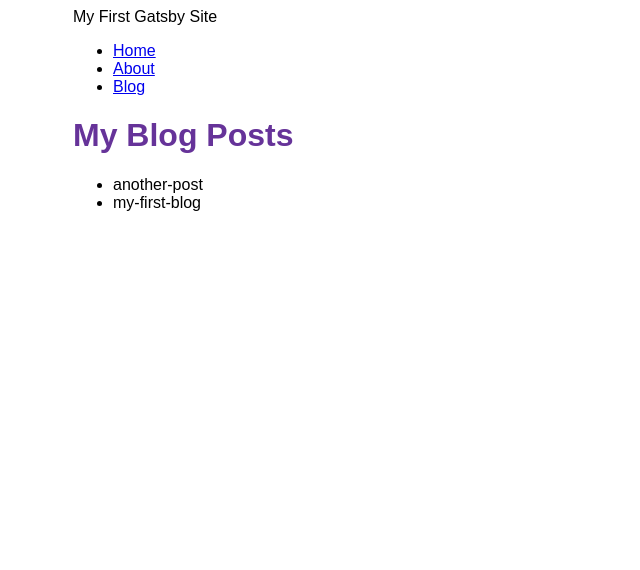
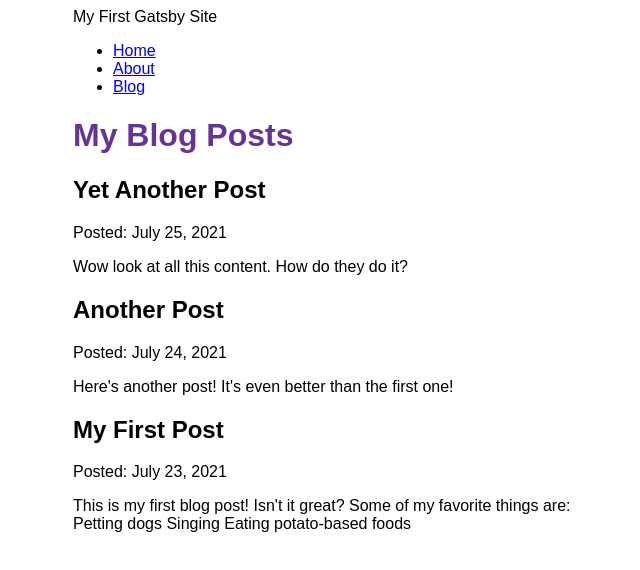
Before and after one commit to gukazma/gukazma.github.io, a Gatsby site: page /blog in a window 1280 px wide. Shown: the whole page, without its empty margins (317-957 px from the left). Built offline with nearby package versions, Linux system fonts and the light colour scheme; Gatsby itself is replaced by a stand-in of ours.

Commit message:
✨ feat: transform

```diff
--- a/blog/another-post.mdx
+++ b/blog/another-post.mdx
@@ -0,0 +1,7 @@
+---
+title: "Another Post"
+date: "2021-07-24"
+slug: "another-post"
+---
+
+Here's another post! It's even better than the first one!
--- a/blog/my-first-blog.mdx
+++ b/blog/my-first-blog.mdx
@@ -0,0 +1,13 @@
+---
+title: "My First Post"
+date: "2021-07-23"
+slug: "my-first-post"
+---
+
+This is my first blog post! Isn't it *great*?
+
+Some of my **favorite** things are:
+
+* Petting dogs
+* Singing
+* Eating potato-based foods
--- /dev/null
+++ b/blog/yet-another-post.mdx
@@ -0,0 +1,7 @@
+---
+title: "Yet Another Post"
+date: "2021-07-25"
+slug: "yet-another-post"
+---
+
+Wow look at all this content. How do they do it?
--- a/gatsby-config.js
+++ b/gatsby-config.js
@@ -16,5 +16,6 @@
         path: `${__dirname}/blog`,
       }
     },
+    "gatsby-plugin-mdx",
   ],
 }
--- a/package.json
+++ b/package.json
@@ -15,8 +15,10 @@
     "clean": "gatsby clean"
   },
   "dependencies": {
+    "@mdx-js/react": "^2.3.0",
     "gatsby": "^5.12.12",
     "gatsby-plugin-image": "^3.13.0",
+    "gatsby-plugin-mdx": "^5.13.0",
     "gatsby-plugin-sharp": "^5.13.0",
     "gatsby-source-filesystem": "^5.13.0",
     "react": "^18.2.0",
--- a/src/pages/blog.js
+++ b/src/pages/blog.js
@@ -6,24 +6,29 @@
 const BlogPage = ({ data }) => {
   return (
     <Layout pageTitle="My Blog Posts">
-      <ul>
       {
-        data.allFile.nodes.map(node => (
-          <li key={node.name}>
-            {node.name}
-          </li>
+        data.allMdx.nodes.map((node) => (
+          <article key={node.id}>
+            <h2>{node.frontmatter.title}</h2>
+            <p>Posted: {node.frontmatter.date}</p>
+            <p>{node.excerpt}</p>
+          </article>
         ))
       }
-      </ul>
     </Layout>
   )
 }
 
 export const query = graphql`
   query {
-    allFile {
+    allMdx(sort: { frontmatter: { date: DESC }}) {
       nodes {
-        name
+        frontmatter {
+          date(formatString: "MMMM D, YYYY")
+          title
+        }
+        id
+        excerpt
       }
     }
   }
```
Also changed, not shown: 1 other file.
